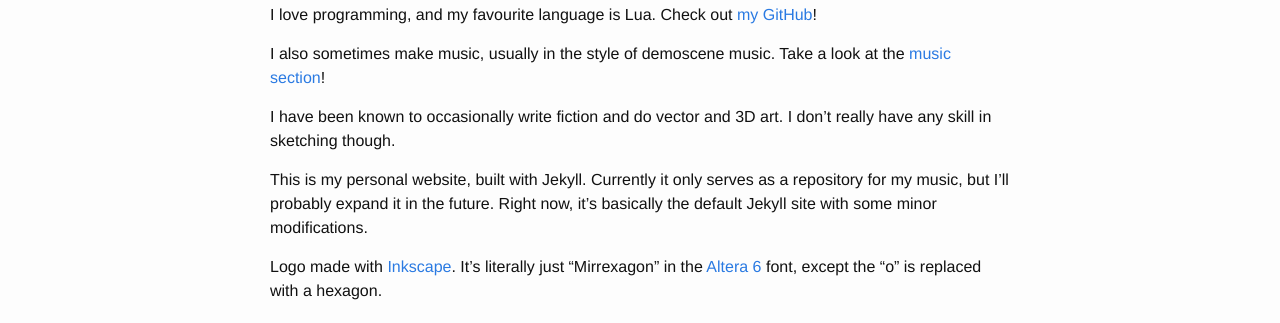
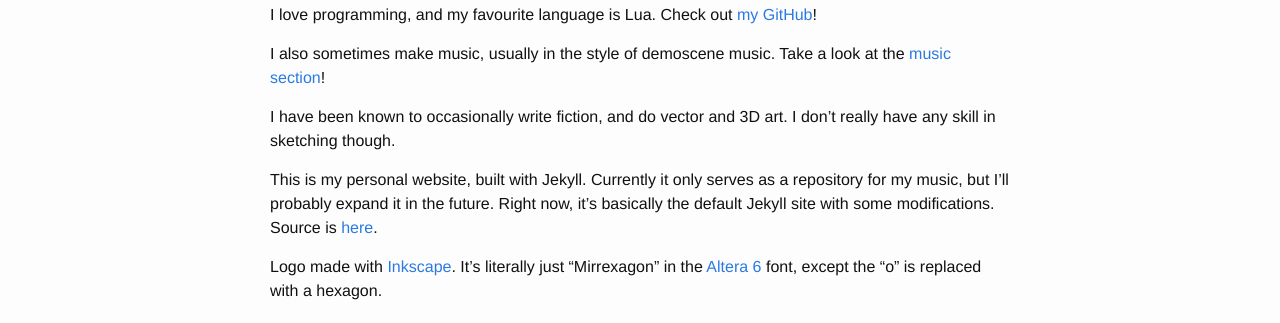
Before and after one commit to legospacy/legospacy.github.io, a Jekyll site: the page built from about.md, in a window 1280 px wide. Shown: the part 200-523 px from the top of the page. Built offline with Jekyll 4.4.1, drawn with Linux system fonts in a browser that asks for light colours.

Commit message:
Update about.md

```diff
--- a/about.md
+++ b/about.md
@@ -10,8 +10,8 @@ I love programming, and my favourite language is Lua. Check out [my GitHub](http
 
 I also sometimes make music, usually in the style of demoscene music. Take a look at the [music section]({{ site.baseurl }}/music/)!
 
-I have been known to occasionally write fiction and do vector and 3D art. I don't really have any skill in sketching though.
+I have been known to occasionally write fiction, and do vector and 3D art. I don't really have any skill in sketching though.
 
-This is my personal website, built with Jekyll. Currently it only serves as a repository for my music, but I'll probably expand it in the future. Right now, it's basically the default Jekyll site with some minor modifications.
+This is my personal website, built with Jekyll. Currently it only serves as a repository for my music, but I'll probably expand it in the future. Right now, it's basically the default Jekyll site with some modifications. Source is [here](https://github.com/{{ site.github_username }}/{{ site.github_username }}.github.io).
 
 Logo made with [Inkscape](https://inkscape.org/). It's literally just "Mirrexagon" in the [Altera 6](http://www.dafont.com/altera2.font) font, except the "o" is replaced with a hexagon.
```
